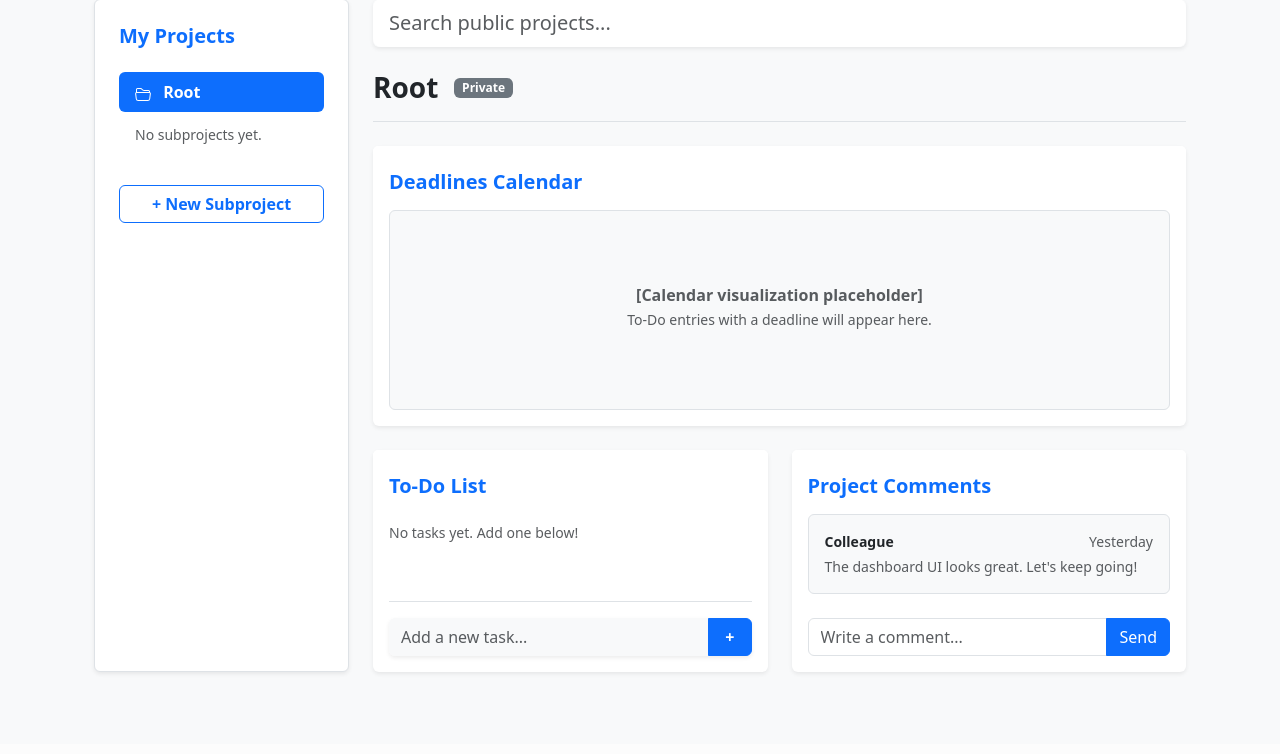
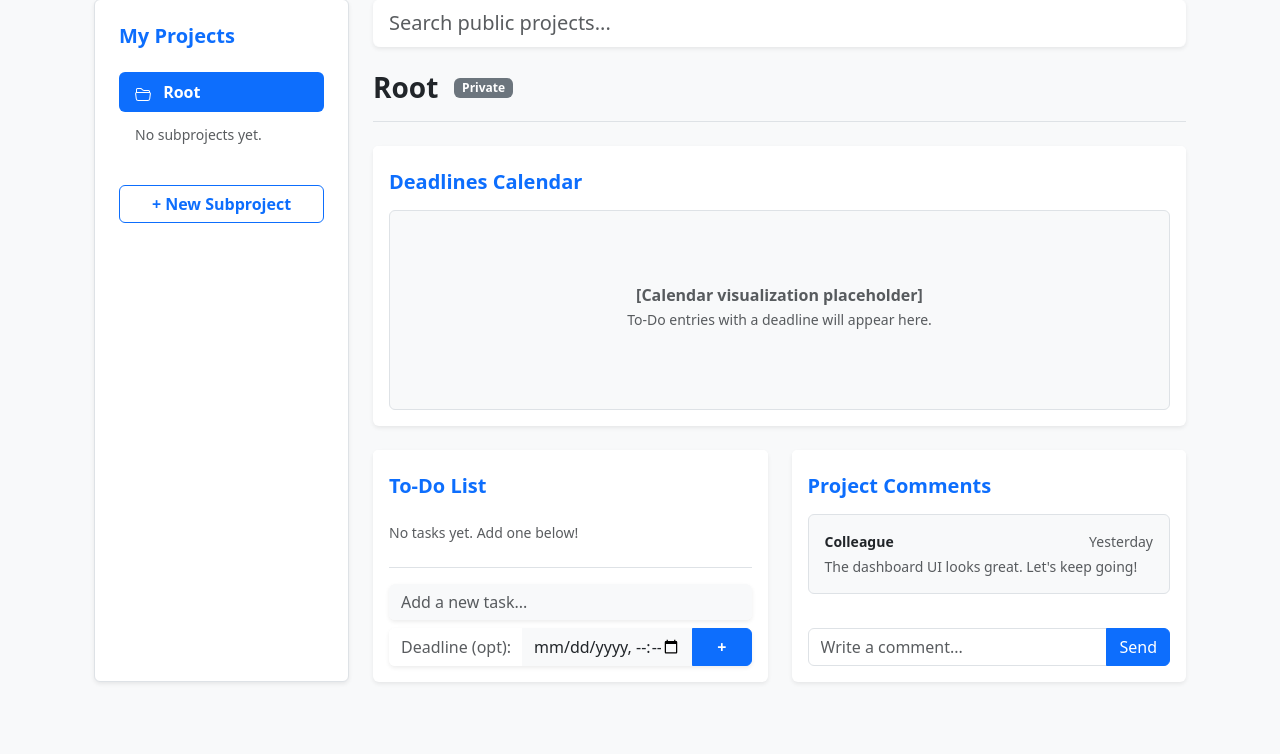
Before and after one commit to AY02/web-technology-project, a Django app: page /projects/dashboard/ in a window 1280 px wide. Shown: the part 81-835 px from the top of the page. Before the commit the page ends 755 px from the top, so only its background shows below. Run offline with Django 5.2, Linux system fonts and the light colour scheme; the visitor is signed in with stand-in values (Sample User, id 1); data comes from the database, SQL or seed files in the repository; data that the repository does not hold is empty.

Commit message:
Todo list delete and deadlines update

```diff
--- a/projects/templates/projects/dashboard.html
+++ b/projects/templates/projects/dashboard.html
@@ -109,29 +109,62 @@
             <div class="card-body d-flex flex-column">
               <div class="flex-grow-1 overflow-auto mb-3" style="max-height: 280px;">
                 <ul class="list-group list-group-flush">
+
                   {% for entry in todo_entries %}
-                  <li class="list-group-item d-flex align-items-center border-0 px-0 py-2">
-                    <input class="form-check-input me-3" type="checkbox" id="todo_{{ entry.id }}" {% if entry.is_completed %}checked{% endif %} data-entry-id="{{ entry.id }}" onclick="toggleTask(this)">
-                    <label class="form-check-label text-muted {% if entry.is_completed %}text-decoration-line-through{% endif %} fw-bold" for="todo_{{ entry.id }}">
-                      {{ entry.content }}
-                    </label>
+                  <li class="list-group-item d-flex justify-content-between align-items-center border-0 px-0 py-2 border-bottom">
+
+                    <div class="d-flex align-items-center">
+                      <input class="form-check-input me-3" type="checkbox" id="todo_{{ entry.id }}" {% if entry.is_completed %}checked{% endif %} data-entry-id="{{ entry.id }}" onclick="toggleTask(this)">
+
+                      <label class="form-check-label text-muted {% if entry.is_completed %}text-decoration-line-through{% endif %} fw-bold" for="todo_{{ entry.id }}">
+                        {{ entry.content }}
+                        {% if entry.deadline %}
+                          <br><small class="badge bg-light text-danger fw-normal border mt-1">
+                            {{ entry.deadline|date:"d M Y, H:i" }}
+                          </small>
+                        {% endif %}
+                      </label>
+                    </div>
+
+                    {% if todo_form %}
+                    <form method="post" action="{% url 'delete_todo_entry' entry.id %}" class="m-0 p-0">
+                      {% csrf_token %}
+                      <button type="submit" class="btn btn-sm btn-outline-danger border-0" title="Delete Task">
+                        <svg xmlns="http://www.w3.org/2000/svg" width="14" height="14" fill="currentColor" class="bi bi-trash3" viewBox="0 0 16 16">
+                          <path d="M6.5 1h3a.5.5 0 0 1 .5.5v1H6v-1a.5.5 0 0 1 .5-.5ZM11 2.5v-1A1.5 1.5 0 0 0 9.5 0h-3A1.5 1.5 0 0 0 5 1.5v1H2.506a.58.58 0 0 0-.01 0H1.5a.5.5 0 0 0 0 1h.538l.853 10.66A2 2 0 0 0 4.885 16h6.23a2 2 0 0 0 1.994-1.84l.853-10.66h.538a.5.5 0 0 0 0-1h-.995a.59.59 0 0 0-.01 0H11Zm1.813 1H3.188l-.83 10.368A1 1 0 0 0 3.352 15h9.296a1 1 0 0 0 .994-1.132L12.813 3.5Zm-8.52 1a.5.5 0 0 1 .494.449l.5 8.5a.5.5 0 1 1-.998.06l-.5-8.5a.5.5 0 0 1 .504-.51Zm5.414.054a.5.5 0 0 1 .5.446l.5 8.5a.5.5 0 0 1-.998.06l-.5-8.5a.5.5 0 0 1 .498-.506Z"/>
+                        </svg>
+                      </button>
+                    </form>
+                    {% endif %}
+
                   </li>
                   {% empty %}
                   <li class="list-group-item border-0 px-0 text-muted small">
                     No tasks yet. Add one below!
                   </li>
                   {% endfor %}
+
                 </ul>
               </div>
+
+              {% if todo_form %}
               <div class="mt-auto border-top pt-3">
                 <form method="post" action="{% url 'add_todo_entry' current_project.id %}">
                   {% csrf_token %}
+
+                  <div class="input-group shadow-sm rounded mb-2">
+                    {{ todo_form.content }}
+                  </div>
                   <div class="input-group shadow-sm rounded">
-                    {{ todo_form.content }}
-                    <button class="btn btn-primary fw-bold px-3" type="submit">+</button>
+                    <span class="input-group-text bg-white border-0 text-muted small">Deadline (opt):</span>
+                    {{ todo_form.deadline }}
+                    <button class="btn btn-primary fw-bold px-4" type="submit">+</button>
                   </div>
+
                 </form>
               </div>
+              {% endif %}
+
             </div>
           </div>
         </div>
@@ -285,7 +318,7 @@
 
 <!-- Javascript script for checking down the checkbox of the todo entries (AJAX) -->
 <script type="text/javascript">
-  function toggleTask(checkboxElem, entryId) {
+  function toggleTask(checkboxElem) {
     var entryId = checkboxElem.dataset.entryId;
     // Label to be checked
     var label = checkboxElem.nextElementSibling;
--- a/projects/urls.py
+++ b/projects/urls.py
@@ -6,6 +6,7 @@ from .views import (
   delete_project,
   add_todo_entry,
   toggle_todo,
+  delete_todo_entry,
   search_public_projects,
 )
 
@@ -22,6 +23,7 @@ urlpatterns = [
   path('dashboard/<int:project_id>/delete/', delete_project, name='delete_project'),
   path('dashboard/<int:project_id>/add-todo/', add_todo_entry, name='add_todo_entry'),
   path('dashboard/todo/toggle/<int:entry_id>/', toggle_todo, name='toggle_todo'),
+  path('dashboard/todo/delete/<int:entry_id>/', delete_todo_entry, name='delete_todo_entry'),
   # API Live Search
   path(
     'dashboard/search/public/', search_public_projects, name='search_public_projects'
--- a/projects/views.py
+++ b/projects/views.py
@@ -137,18 +137,25 @@ def delete_project(request, project_id):
 def add_todo_entry(request, project_id):
   project = get_object_or_404(Project, id=project_id, owner=request.user)
 
+  # Permissions check
+  is_owner = project.owner == request.user
+  is_collaborator = project.get_user_role(request.user) == 'coll'
+  if not (is_owner or is_collaborator):
+    raise Http404("You do not have permission to add tasks.")
+
   # To be removed the "or_create" logic probably: defensive approach,
   # if we have data from before the trigger implementation, we create the todo
   todo_list, created = ToDoList.objects.get_or_create(project_parent=project)
 
-  form = ToDoEntryForm(request.POST)
+  form = ToDoEntryForm(request.POST, todo_list=todo_list)
   if form.is_valid():
     new_entry = form.save(commit=False)
     new_entry.todo = todo_list
     new_entry.save()
     messages.success(request, "Task added successfully.")
   else:
-    messages.error(request, "Error adding task.")
+    error_msg = form.non_field_errors().as_text() or "Error adding task."
+    messages.error(request, error_msg)
 
   if project.parent is None:
     return redirect('dashboard')
@@ -160,13 +167,38 @@ def toggle_todo(request, entry_id):
   Receive an AJAX request to invert the state 'is_completed' of a task.
   """
   entry = get_object_or_404(ToDoEntry, id=entry_id)
+  project = entry.todo.project_parent
 
-  # Ownership checks
-  if entry.todo.project_parent.owner == request.user:
+  # Permissions checks
+  is_owner = project.owner == request.user
+  is_collaborator = project.get_user_role(request.user) == 'coll'
+
+  if is_owner or is_collaborator:
     entry.is_completed = not entry.is_completed
     entry.save()
     return HttpResponse("ok")
   return HttpResponse("error", status=403)
+
+
+@login_required
+@require_POST
+def delete_todo_entry(request, entry_id):
+  entry = get_object_or_404(ToDoEntry, id=entry_id)
+  project = entry.todo.project_parent
+
+  is_owner = project.owner == request.user
+  is_collaborator = project.get_user_role(request.user) == 'coll'
+
+  if not (is_owner or is_collaborator):
+    raise Http404("You do not have permission to delete this task.")
+
+  entry.delete()
+  messages.success(request, "Task deleted successfully.")
+
+  if project.parent is None:
+    return redirect('dashboard')
+  return redirect('dashboard_project', project_id=project.id)
+
 
 @login_required
 def search_public_projects(request):
--- a/todos/forms.py
+++ b/todos/forms.py
@@ -2,13 +2,38 @@ from django import forms
 from .models import ToDoEntry
 
 class ToDoEntryForm(forms.ModelForm):
-    class Meta:
-        model = ToDoEntry
-        fields = ['content']
-        widgets = {
-            'content': forms.TextInput(attrs={
-                'class': 'form-control border-0 bg-light',
-                'placeholder': 'Add a new task...',
-                'required': True
-            }),
-        }
+  def __init__(self, *args, **kwargs):
+    self.todo_list = kwargs.pop('todo_list', None)
+    super().__init__(*args, **kwargs)
+
+  class Meta:
+    model = ToDoEntry
+    fields = ['content', 'deadline']
+    widgets = {
+      'content': forms.TextInput(attrs={
+        'class': 'form-control border-0 bg-light',
+        'placeholder': 'Add a new task...',
+        'required': True
+      }),
+      'deadline': forms.DateTimeInput(attrs={
+        'class': 'form-control border-0 bg-light',
+        'type': 'datetime-local'
+      }),
+    }
+
+  def clean(self):
+    cleaned_data = super().clean()
+    content = cleaned_data.get("content")
+    deadline = cleaned_data.get("deadline")
+
+    # Check anti duplicates
+    if self.todo_list and content:
+      exists = ToDoEntry.objects.filter(
+        todo=self.todo_list,
+        content=content,
+        deadline=deadline
+        ).exists()
+      if exists:
+        raise forms.ValidationError("A task with this content and deadline already exists in this list.")
+
+    return cleaned_data
```
